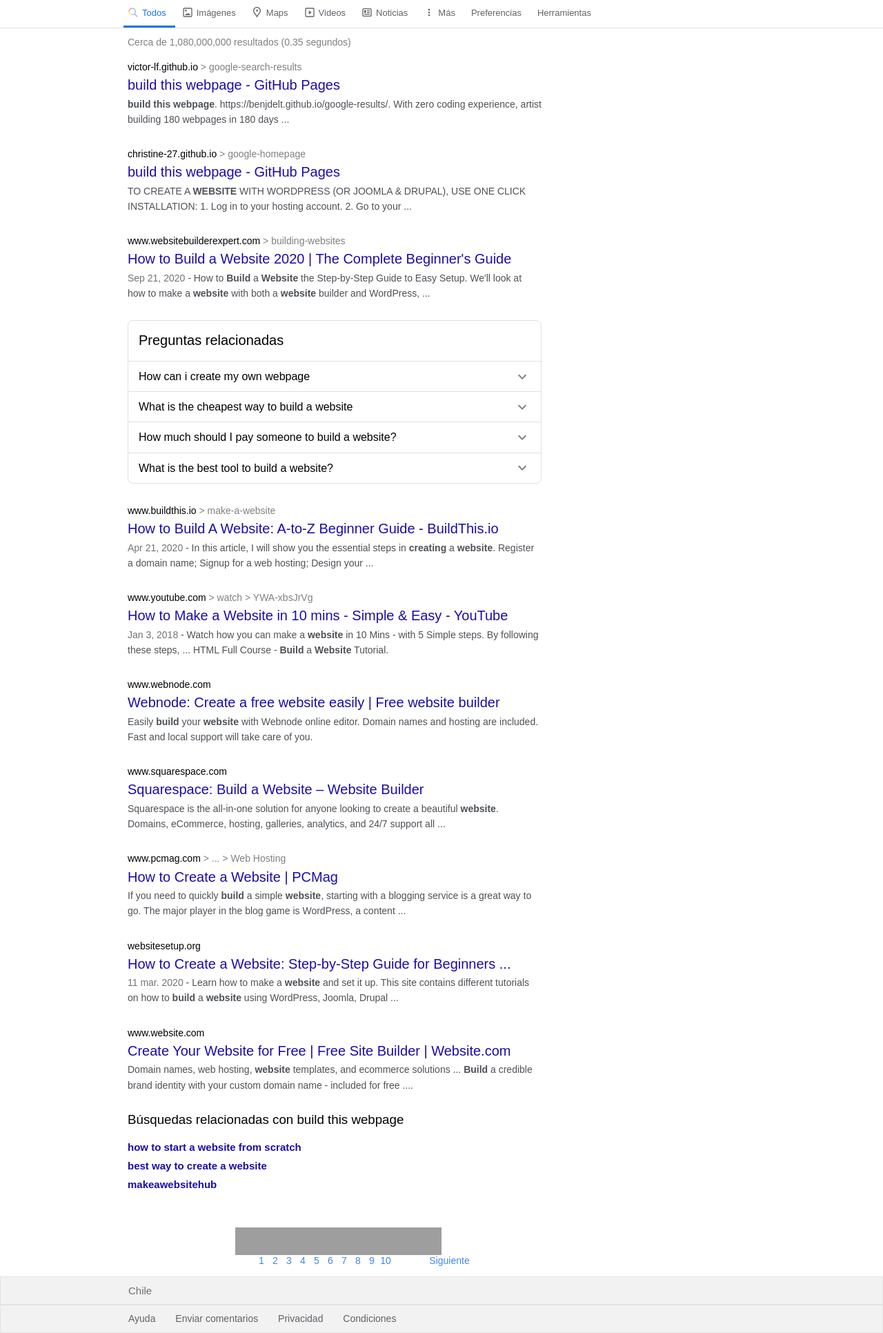
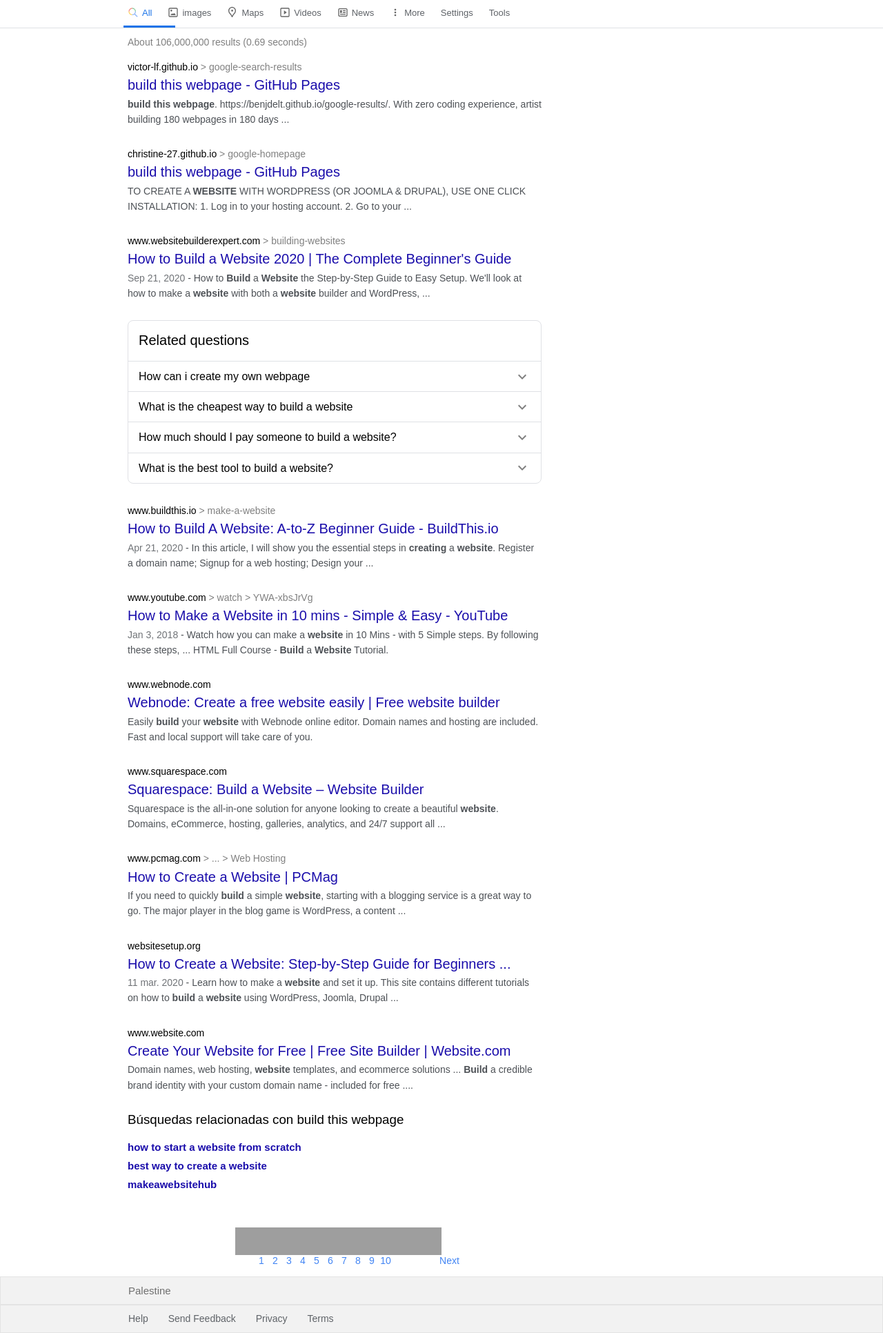
Before and after one commit to Abed-Murad/google-homepage, a plain HTML site: page search.html in a window 1280 px wide. Shown: the part 82-2014 px from the top of the page at 69% size. Drawn offline with Linux system fonts and the light colour scheme; grey boxes are pictures that could not be loaded.

Commit message:
finishing things up:

```diff
--- a/search.html
+++ b/search.html
@@ -46,7 +46,7 @@
                         </path>
                     </svg>
                 </div>
-                <div class="text-container">Todos</div>
+                <div class="text-container">All</div>
             </div>
             <div class="option-container">
                 <div class="svg-container">
@@ -56,7 +56,7 @@
                         </path>
                     </svg>
                 </div>
-                <div class="text-container">Imágenes</div>
+                <div class="text-container">images</div>
             </div>
             <div class="option-container">
                 <div class="svg-container">
@@ -86,7 +86,7 @@
                         </path>
                     </svg>
                 </div>
-                <div class="text-container">Noticias</div>
+                <div class="text-container">News</div>
             </div>
             <div class="option-container">
                 <div class="svg-container">
@@ -97,13 +97,13 @@
                         </path>
                     </svg>
                 </div>
-                <div class="text-container">Más</div>
+                <div class="text-container">More</div>
             </div>
             <div class="option-container">
-                <div class="text-container">Preferencias</div>
+                <div class="text-container">Settings</div>
             </div>
             <div class="option-container">
-                <div class="text-container">Herramientas</div>
+                <div class="text-container">Tools</div>
             </div>
         </div>
 
@@ -120,7 +120,7 @@
     </div>
 </div>
 
-<div class="head-results">Cerca de 1,080,000,000 resultados (0.35 segundos)</div>
+<div class="head-results">About 106,000,000 results (0.69 seconds)</div>
 
 <main class="main-results">
     <div class="page-results">
@@ -150,7 +150,7 @@
 
             <div class="related-questions">
                 <div class="wrap-title">
-                    <h3 class="related-title">Preguntas relacionadas</h3>
+                    <h3 class="related-title">Related questions</h3>
                 </div>
                 <div class="dropdown-question">
                     <p>How can i create my own webpage</p>
@@ -298,22 +298,22 @@
         <a class="nav-num">9</a>
         <a class="nav-num">10</a>
         <span></span>
-        <a class="nav-num">Siguiente</a>
+        <a class="nav-num">Next</a>
     </div>
 </div>
 
 <footer>
     <div class="footer-info footer-share">
         <div class="text-wrap">
-            <p>Chile</p>
+            <p>Palestine</p>
         </div>
     </div>
     <div class="footer-links footer-share">
         <div class="text-wrap">
-            <a class="footer-a" href="https://support.google.com/websearch/" target="_blank">Ayuda</a>
-            <a class="footer-a" href="https://www.google.com/tools/feedback" target="_blank">Enviar comentarios</a>
-            <a class="footer-a" href="https://policies.google.com/privacy" target="_blank">Privacidad</a>
-            <a class="footer-a" href="https://policies.google.com/terms" target="_blank">Condiciones</a>
+            <a class="footer-a" href="https://support.google.com/websearch/" target="_blank">Help</a>
+            <a class="footer-a" href="https://www.google.com/tools/feedback" target="_blank">Send Feedback</a>
+            <a class="footer-a" href="https://policies.google.com/privacy" target="_blank">Privacy</a>
+            <a class="footer-a" href="https://policies.google.com/terms" target="_blank">Terms</a>
         </div>
     </div>
 </footer>
```
